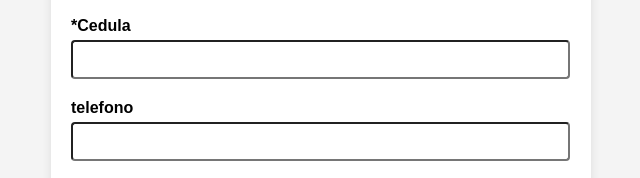
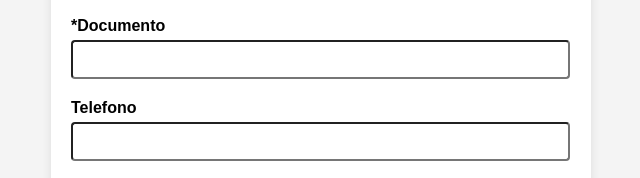
Before and after one commit to keneth121/Proyecto-1, a plain HTML site: page index.html in a window 1280 px wide. Shown: the part 267-445 px from the top of the page, 319-959 px from the left. Drawn offline with Linux system fonts and the light colour scheme.

Commit message:
detalles pequeños

```diff
--- a/Estilos.css
+++ b/Estilos.css
@@ -17,7 +17,7 @@ input,textarea,select{
 	width: 95%;
 	padding: 2%;
 	margin-bottom: 10px;
-	border: ipx solid #ccc ;
+	border: ipx solid #696262 ;
 	border-radius: 4px;
 
 }
@@ -36,5 +36,5 @@ input[type="submit"]:hover{
 	padding: 20px;
 	background-color: #fff;
 	border-radius: 8px;
-	box-shadow: 0 0 10px rgba(0, 0, 0, 0.1);
+	box-shadow: 0 0 10px rgba(8, 7, 7, 0.1);
 }
--- a/index.html
+++ b/index.html
@@ -17,13 +17,13 @@
 			<select id="Pais" name="Pais" required="">
 				<option disabled selected> Selecciona tipo de documento</option>
 				<option>Cedula</option>
-				<option>Targeta de identidad</option>
+				<option>Tarjeta de identidad</option>
 				</select>
 
-			<label>*Cedula</label>
+			<label>*Documento</label>
 			<input type="Num" name="" required="">
 
-			<label>telefono</label>
+			<label>Telefono</label>
 			<input type="tel" name="telefonp"required>
 
 			<label>*Mensaje</label>
```
